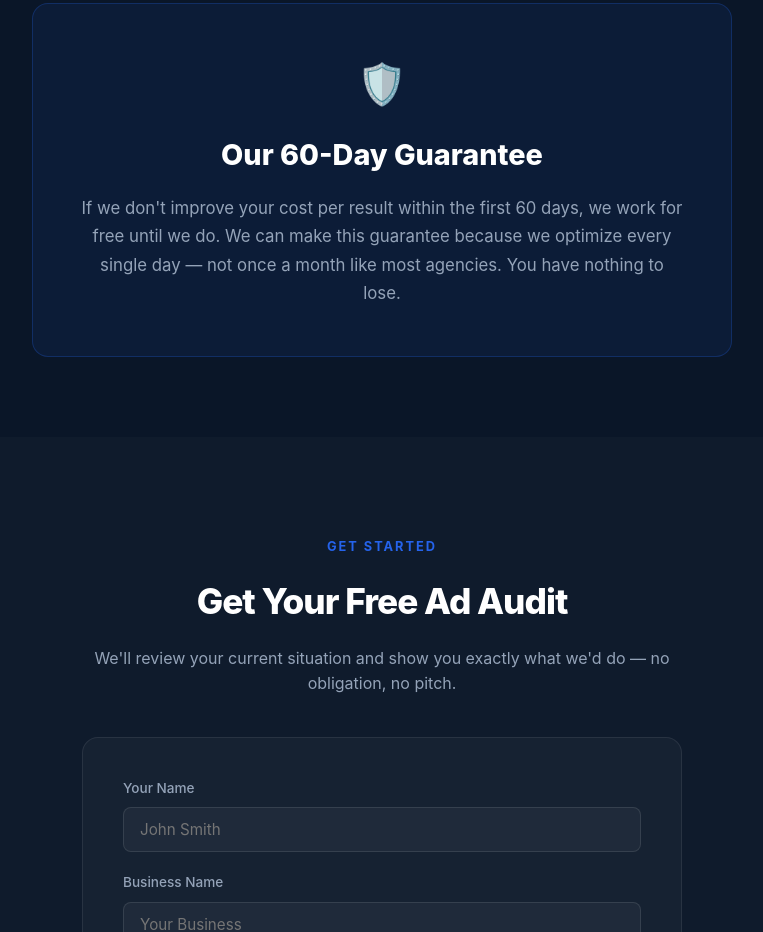
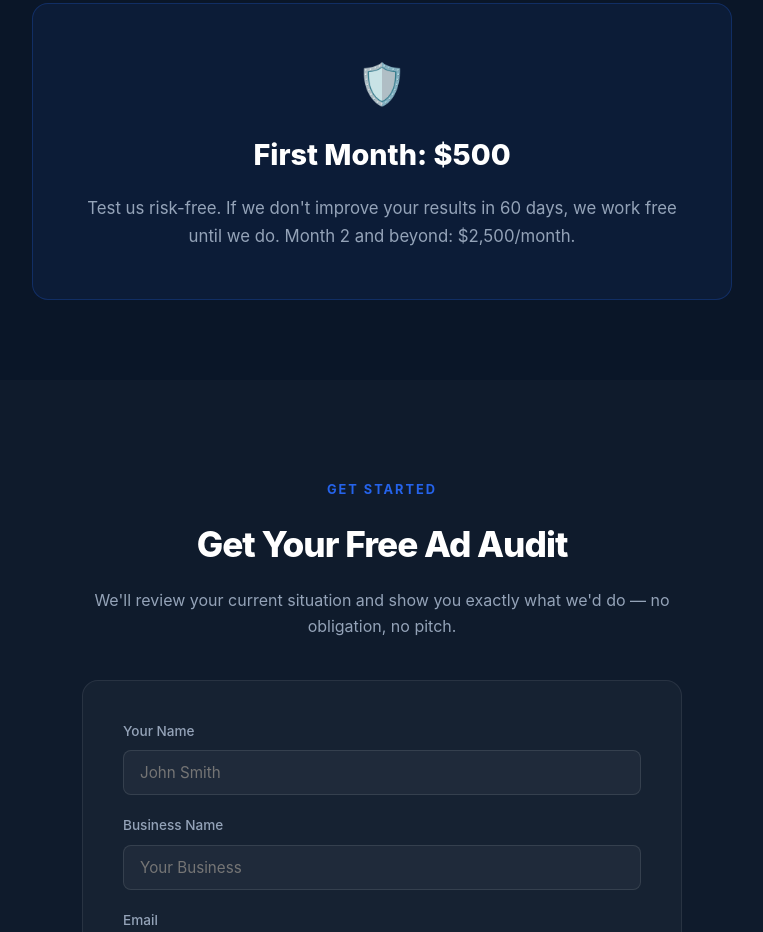
Before and after one commit to HarlowJean/adsbyapex, a plain HTML site: page index.html in a window 1280 px wide. Shown: the part 4117-5049 px from the top of the page, without its empty margins (258-1021 px from the left). Drawn offline with Linux system fonts and the light colour scheme.

Commit message:
Update:  first month pricing + owner terminology

```diff
--- a/index.html
+++ b/index.html
@@ -292,8 +292,8 @@
 <section class="guarantee">
   <div class="guarantee-box">
     <div style="font-size:2.5rem;margin-bottom:16px">🛡️</div>
-    <h2>Our 60-Day Guarantee</h2>
-    <p>If we don't improve your cost per result within the first 60 days, we work for free until we do. We can make this guarantee because we optimize every single day — not once a month like most agencies. You have nothing to lose.</p>
+    <h2>First Month: $500</h2>
+    <p>Test us risk-free. If we don't improve your results in 60 days, we work free until we do. Month 2 and beyond: $2,500/month.</p>
   </div>
 </section>
 
```
